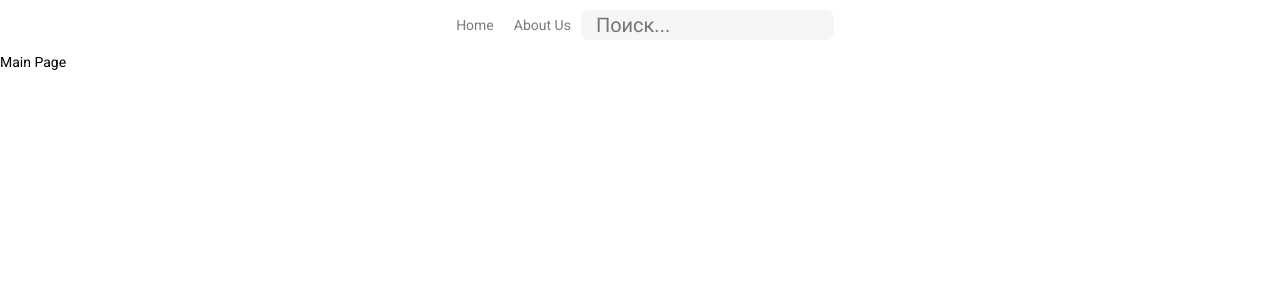
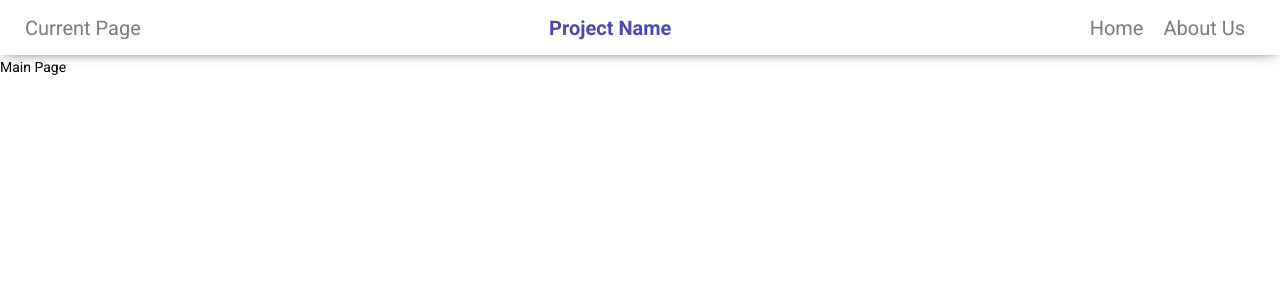
Before and after one commit to acebackwards/rs-react-23, a React (Vite) app: page / in a window 1280 px wide. Shown: the top 300 px of the page. Built offline with nearby package versions, Linux system fonts and the light colour scheme.

Commit message:
feat: add header stylization

```diff
--- a/src/widgets/Header/index.tsx
+++ b/src/widgets/Header/index.tsx
@@ -1,14 +1,17 @@
 import React, { Component } from 'react';
-import { Input, NavLink } from '../../shared/ui';
+import { NavLink } from '../../shared/ui';
 import s from './style.module.css';
 
 export class Header extends Component {
   render() {
     return (
       <nav className={s.nav}>
-        <NavLink title="Home" link="/" />
-        <NavLink title="About Us" link="/about" />
-        <Input placeholder="Поиск..." />
+        <div className={s.current}>Current Page</div>
+        <div className={s.project}>Project Name</div>
+        <div>
+          <NavLink title="Home" link="/" />
+          <NavLink title="About Us" link="/about" />
+        </div>
       </nav>
     );
   }
--- a/src/widgets/Header/style.module.css
+++ b/src/widgets/Header/style.module.css
@@ -1,11 +1,22 @@
 nav {
     display: flex;
     width: 100%;
-    justify-content: center;
+    height: 55px;
+    box-shadow: 0 0 15px -5px black;
+    justify-content: space-between;
     align-items: center;
-    padding: 10px 0;
+    padding: 0 25px;
+    font-size: 20px;
 }
 
 nav a {
     margin: 0 10px;
 }
+
+.current {
+    color: var(--text-secondary);
+}
+.project {
+    color: var(--light-piccolo);
+    font-weight: bold;
+}
```
